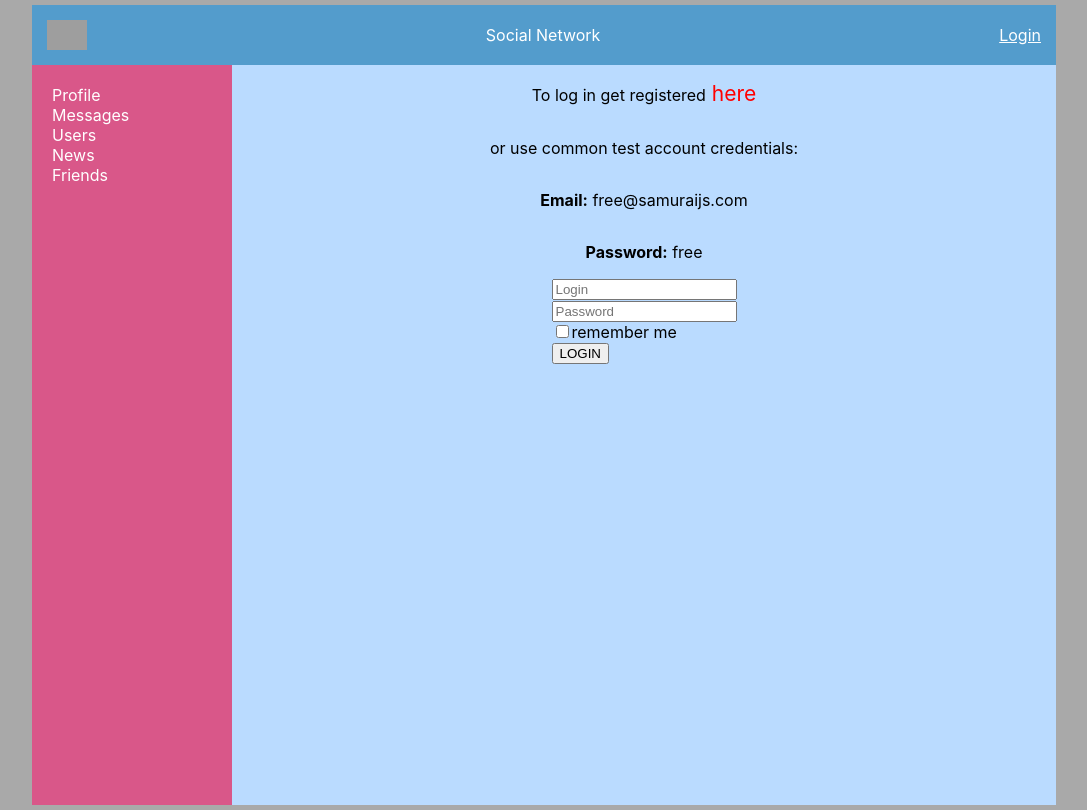
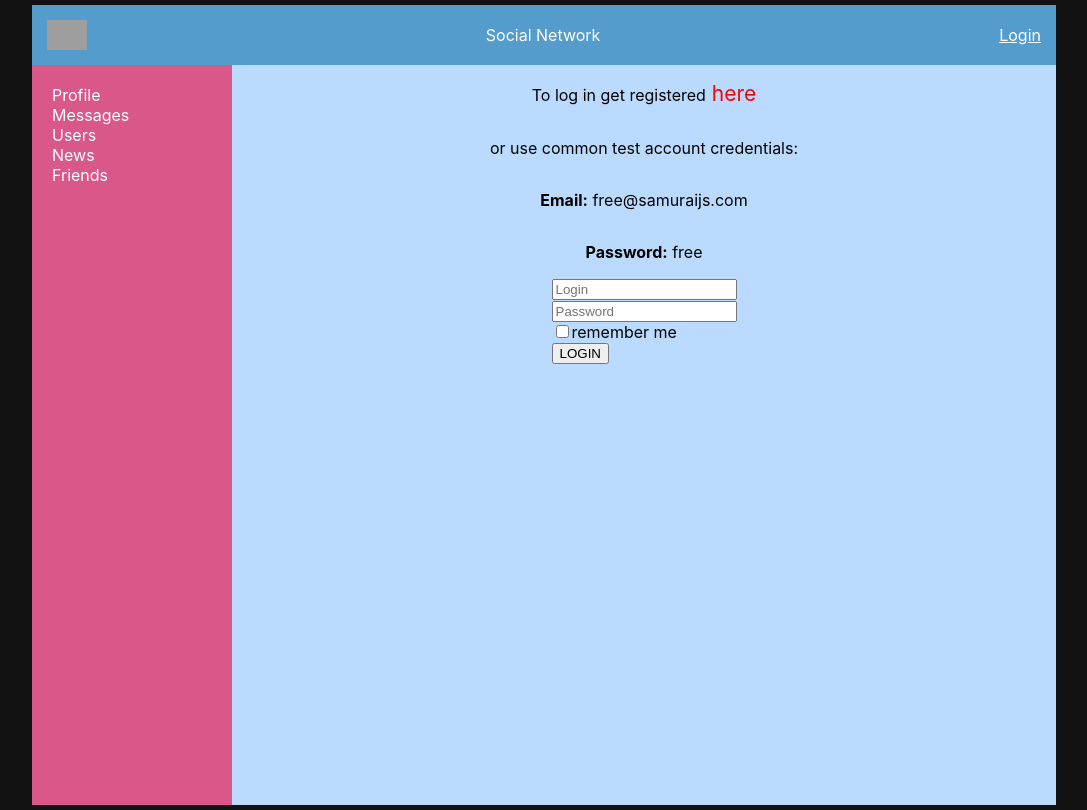
Before and after one commit to VeryStone69/samurai-way-main, a React (Create React App) app: page /#/login in a window 1280 px wide. Shown: the whole page, without its empty margins (96-1183 px from the left). Built offline with nearby package versions, Linux system fonts and the light colour scheme; no server answers; grey boxes are pictures that could not be loaded.

Commit message:
update: body background

```diff
--- a/src/index.css
+++ b/src/index.css
@@ -5,7 +5,7 @@ body {
     sans-serif;
   -webkit-font-smoothing: antialiased;
   -moz-osx-font-smoothing: grayscale;
-  background-color: darkgray;
+  background-color: #121212FF;
 }
 
 code {
--- a/src/index.tsx
+++ b/src/index.tsx
@@ -3,7 +3,7 @@ import './index.css';
 import {store} from "./redux/redux-store";
 import {App} from "./App";
 import ReactDOM from "react-dom";
-import {BrowserRouter, HashRouter} from "react-router-dom";
+import {HashRouter} from "react-router-dom";
 import {Provider} from "react-redux";
 
     ReactDOM.render(
```
